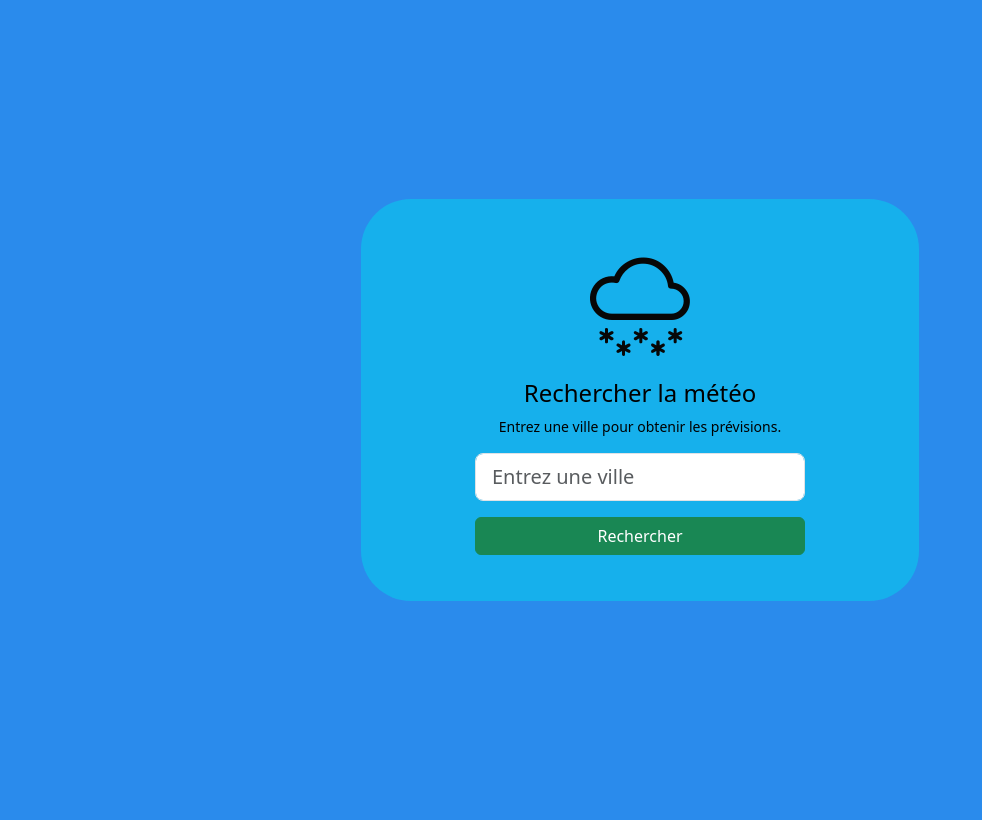
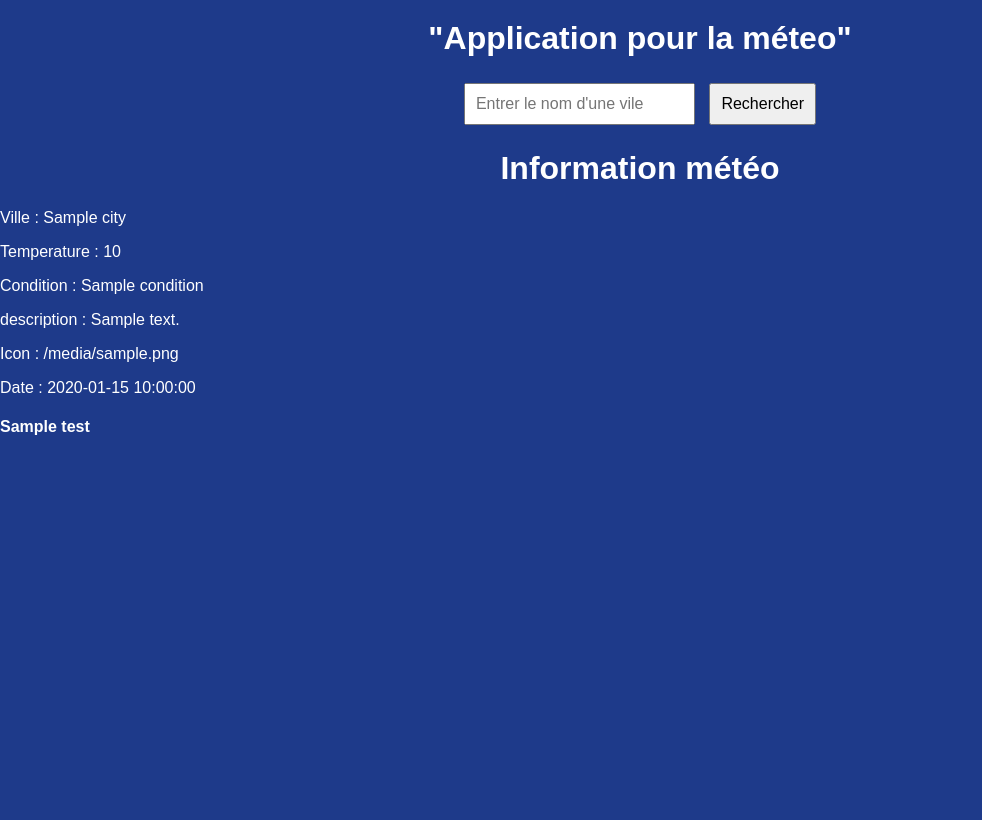
Before and after one commit to muraasra/groupeB_weather_app, a Flask app: template templates/home/home.html in a window 1280 px wide. Shown: the whole page, without its empty margins (0-982 px from the left). Before the commit the page ends 601 px from the top, so only its background shows below. Run offline with Flask 3, Linux system fonts and the light colour scheme; the template is opened without the code that fills it: most values are stand-ins (such as "Sample title", 1, 10 or a date in 2020).

Commit message:
mon commit

```diff
--- a/static/styles.css
+++ b/static/styles.css
@@ -1,5 +1,104 @@
+
+        /* Styles de base */
+body {
+            margin: 0;
+            font-family: Arial, sans-serif;
+            height: 100vh;
+            overflow: hidden;
+            background-color: #1E3A8A; /* Fond bleu foncé par défaut */
+            color: white;
+            transition: background-color 1s ease;
+    }
+
+h1, form {
+            text-align: center;
+            margin-top: 20px;
+        }
+
+form input, form button {
+            padding: 10px;
+            font-size: 16px;
+            margin: 5px;
+        }
+
+.weather-container {
+            text-align: center;
+            margin-top: 20px;
+        }
+
+        /* Animation Nuage */
+.cloud {
+            position: absolute;
+            top: 20%;
+            left: -200px;
+            width: 200px;
+            height: 100px;
+            background-color: #fff;
+            border-radius: 50%;
+            box-shadow: 0 0 20px rgba(0, 0, 0, 0.2);
+            animation: moveCloud 3s linear forwards;
+        }
+
+ @keyframes moveCloud {
+            0% { left: -200px; }
+            100% { left: 30%; }
+        }
+
+        /* Flocons de neige */
+        .
+/* Flocons de neige */
+.snowflake {
+    position: absolute;
+    top: 0;
+    background-color: white;
+    width: 10px;
+    height: 10px;
+    border-radius: 50%;
+    animation: fall 5s linear infinite;
+    opacity: 0.8;
+}
+
+@keyframes fall {
+    0% { transform: translateY(0); }
+    100% { transform: translateY(100vh); }
+}
+
+/* Gouttes de pluie */
+.rain-drop {
+    position: absolute;
+    top: 0;
+    background-color: #4FC3F7;
+    width: 3px;
+    height: 20px;
+    border-radius: 50%;
+    animation: rainFall 2s linear infinite;
+}
+
+@keyframes rainFall {
+    0% { transform: translateY(0); }
+    100% { transform: translateY(100vh); }
+}
+
+/* Soleil */
+.sun {
+    position: absolute;
+    bottom: -100px;
+    left: 50%;
+    width: 100px;
+    height: 100px;
+    background-color: #FFB74D;
+    border-radius: 50%;
+    animation: riseSun 3s ease-out forwards;
+}
+
+@keyframes riseSun {
+    0% { transform: translateY(0); }
+    100% { transform: translate(-50%, -300px); }
+}
+
+    /*
 html, body {
-    /* background-image: url(vignette_paysage-12-ff1e58-0@1x.jpg);*/
+ background-image: url(vignette_paysage-12-ff1e58-0@1x.jpg);
     height: 100vh;
     margin: 0;
     background: linear-gradient(to bottom,  #2a8bec, #2a8bec);
--- a/templates/home/home.html
+++ b/templates/home/home.html
@@ -1,69 +1,26 @@
+{% extends "default.html" %}
+{% block body%}
+<link rel="stylesheet" href="/static/styles.css">
+<h1>"Application pour la méteo"</h1>
+<form method="POST" action="/weather">
+    <input type="text" name="city" id="city" placeholder="Entrer le nom d'une vile ">
+    <button type="submit" name="submit"> Rechercher</button>
+</form>
+    {% if weather %}
+        <h1>Information météo</h1>
+        <p> Ville : <stron> {{ weather.city }} </strong> </p>
+        <p> Temperature : <stron> {{ weather.temperature}} </strong> </p>
+        <p> Condition : <stron> {{ weather.condition }}</strong> </p>
+        <p> description : <stron> {{ weather.description }} </strong> </p>
+        <p> Icon : <stron> {{ weather.icon }} </strong> </p>
+        <p> Date : <stron> {{ weather.date }} </strong> </p>
 
-<!DOCTYPE html>
-<html lang="fr">
-<head>
-    <meta charset="UTF-8">
-    <link rel="stylesheet" href="/static/styles.css">
-    <meta name="viewport" content="width=device-width, initial-scale=1.0">
-    <link rel="stylesheet" href="https://cdn.jsdelivr.net/npm/bootstrap-icons/font/bootstrap-icons.css">
+    {% endif %}
+    {% if error %}
+            <h4>{{ error }}</h4>
+    {% endif %}
+    {% if test %}
+            <h4>{{ test }}</h4>
+    {% endif %}
 
-    <link href="https://cdn.jsdelivr.net/npm/bootstrap@5.3.0/dist/css/bootstrap.min.css" rel="stylesheet">
-    <title>Application Météo</title>
-</head>
-<body>
-    {% extends "default.html" %}
-{% block body %}
-
-    <div class="container d-flex justify-content-center align-items-center" style="height: 100vh;">
-    <div class="left-box col-md-6 d-flex flex-column align-items-center text-black justify-content-center">
-        <div id="weather-icon" class="icon-container">
-            <!-- L'icône de météo initiale -->
-            <i class="bi bi-cloud-snow" style="font-size: 100px; color: #070707;"></i>
-        </div>
-        <h4>Rechercher la météo</h4>
-        <p class="small">Entrez une ville pour obtenir les prévisions.</p>
-        <form action="meteo.php" method="POST" >
-            <div class="mb-3">
-                <input type="text" name="ville" class="form-control form-control-lg" placeholder="Entrez une ville" required>
-            </div>
-            <div class="mb-3">
-                <button type="submit" class="btn btn-success w-100">Rechercher</button>
-            </div>
-        </form>
-    </div>
-</div>
-
-
-<script>
-    // Liste des icônes météo stylisées
-    const icons = [
-    '<i class="bi bi-cloud" style="font-size: 100px; color: #070707;"></i>',               // Nuage
-    '<i class="bi bi-sun" style="font-size: 100px; color: #070707;"></i>',                 // Soleil
-    '<i class="bi bi-cloud-rain" style="font-size: 100px; color: #070707;"></i>',          // Nuage et pluie
-    '<i class="bi bi-cloud-lightning-rain" style="font-size: 100px; color: #070707;"></i>', // Éclair et pluie
-    '<i class="bi bi-cloud-sun" style="font-size: 100px; color: #070707;"></i>',            // Nuage et soleil
-    '<i class="bi bi-cloud-drizzle" style="font-size: 100px; color: #070707;"></i>',       // Pluie
-    '<i class="bi bi-cloud-snow" style="font-size: 100px; color: #070707;"></i>',          // Neige
-    '<i class="bi bi-wind" style="font-size: 100px; color: #070707;"></i>',                // Ven
-];
-
-
-    let currentIconIndex = 0;
-
-    // Fonction pour changer l'icône
-    function changeIcon() {
-        // Mettre à jour l'icône affichée
-        document.getElementById("weather-icon").innerHTML = icons[currentIconIndex];
-
-        // Passer à l'icône suivante
-        currentIconIndex = (currentIconIndex + 1) % icons.length; // Remettre à 0 une fois la fin de la liste atteinte
-    }
-
-    // Initialiser l'intervalle pour changer l'icône toutes les 3 secondes
-    setInterval(changeIcon, 3000);  // 3000 ms = 3 secondes
-</script>
 {% endblock %}
-
-
-</body>
-</html>
```
